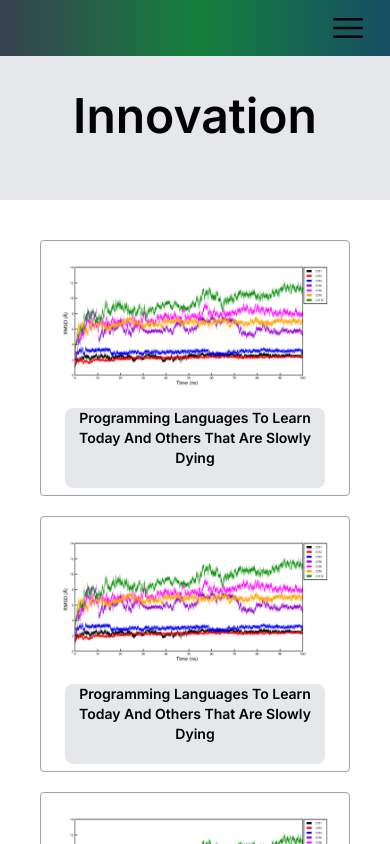
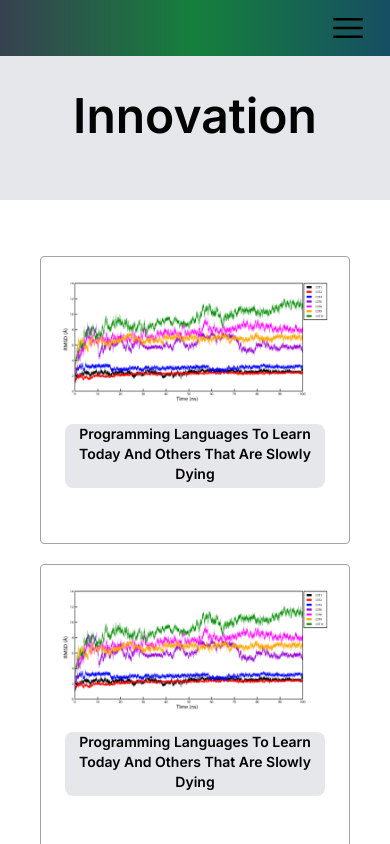
Before and after one commit to HabibaSajid321/Imotif-tool, a Next.js app: page /innovation in a window 390 px wide. Shown: the top 844 px of the page. Built offline with nearby package versions, Linux system fonts and the light colour scheme.

Commit message:
innovation design

```diff
--- a/src/app/innovation/page.tsx
+++ b/src/app/innovation/page.tsx
@@ -19,12 +19,12 @@ const Innovation: FC = () => {
         Innovation
       </div>
       <div className="flex justify-center content-center  items-center ">
-        <div className="flex items-center justify-start gap-5 flex-wrap py-10 md:px-28 px-10  ">
+        <div className="flex items-center justify-start gap-5 flex-wrap md:py-10 py-14 md:px-28 px-10  ">
           {blogs.map((val: any, i: number) => (
             <div
               key={i}
               onClick={() => router.push(`/innovation/${val.id}`)}
-              className="md:w-[310px] h-64  cursor-pointer border-gray-400 hover:border-[#175d4a] border-[1px] hover:border-[2px] rounded-[4px] flex flex-col transition-all duration-300"
+              className="md:w-[310px] md:h-64 h-72  cursor-pointer border-gray-400 hover:border-[#175d4a] border-[1px] hover:border-[2px] rounded-[4px] flex flex-col transition-all duration-300"
               // Set max-width to 33.33% minus gap
             >
               <div className=" flex justify-center items-center p-5">
@@ -37,7 +37,7 @@ const Innovation: FC = () => {
                 />
               </div>
               <div className="px-6">
-                <div className="bg-gray-200 h-20 w-full rounded-lg">
+                <div className="bg-gray-200 md:h-20 h-16 w-full rounded-lg">
                   <p className="capitalize text-black text-sm text-center font-semibold px-2">
                     {val.title}
                   </p>
```
